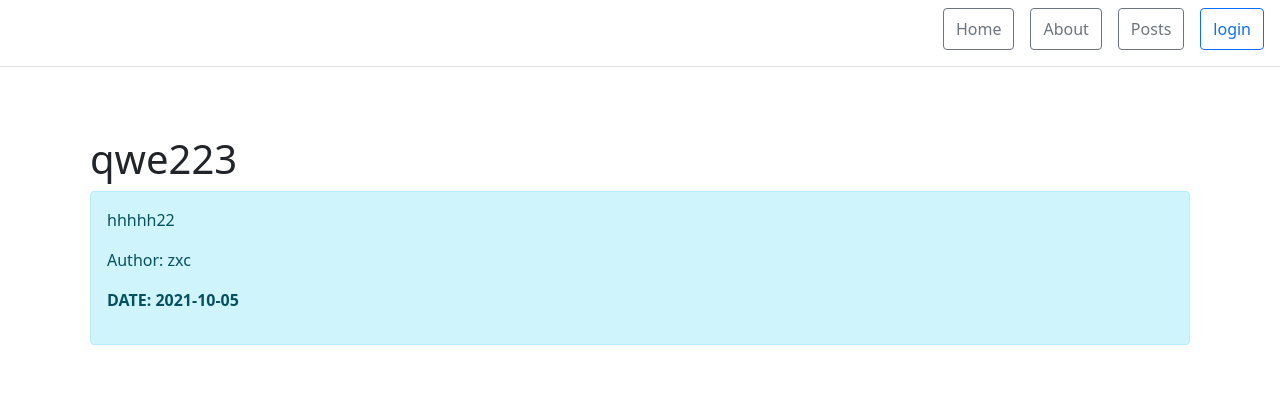
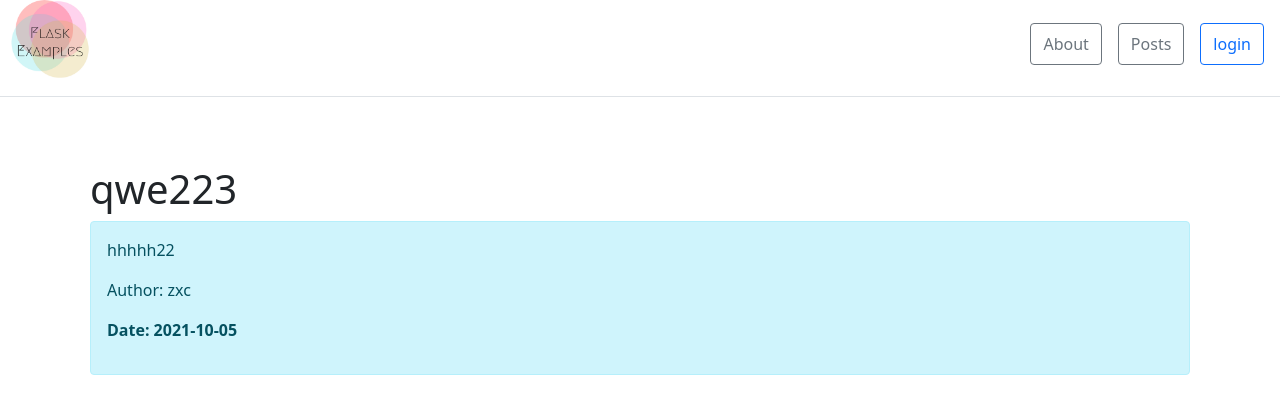
Before and after one commit to bogutskii/flask_example, a Flask app: page /posts/1 in a window 1280 px wide. Shown: the top 414 px of the page. Run offline with Flask 2, Linux system fonts and the light colour scheme; data comes from the database, SQL or seed files in the repository; both versions use the stored data as it was after the commit.

Commit message:
add logo

```diff
--- a/static/css/style.css
+++ b/static/css/style.css
@@ -33,7 +33,9 @@ display: inline-block;
   font-size: 45px;
 }
 
-
+.lft-mg5{
+margin-left: 10px
+}
 
 /* Style the tab */
 .tab {
--- a/templates/base.html
+++ b/templates/base.html
@@ -14,10 +14,18 @@
 <div>
     <header>
         <div class="d-flex flex-column flex-md-row align-items-center pb-3 mb-4 border-bottom">
+            <div class="lft-mg5">
+            <a href="/" class="d-flex align-items-center text-dark text-decoration-none">
+                <img src="{{url_for('static', filename='images/logo.png')}}" height="80px" alt="logo">
+            </a>
+                </div>
             <nav class="d-inline-flex mt-md-2 ms-md-auto">
-                <a class="me-3 py-2 btn btn-outline-secondary" href="/">Home</a>
+
+
+<!--                <a class="me-3 py-2 btn btn-outline-secondary" href="/">Home</a>-->
                 <a class="me-3 py-2 btn btn-outline-secondary" href="/about">About</a>
                 <a class="me-3 py-2 btn btn-outline-secondary" href="/posts">Posts</a>
+
                 {% if current_user.is_authenticated %}
                 <a class="me-3 py-2 btn btn-outline-info" href="/create_post">Create</a>
 
@@ -46,7 +54,6 @@
                 <a class="me-3 py-2 btn btn-outline-primary" href="/login">login</a>
                 {% endif %}
 
-
             </nav>
         </div>
     </header>
--- a/templates/posts_detail.html
+++ b/templates/posts_detail.html
@@ -11,8 +11,8 @@
     <div class="alert alert-info">
         <p>{{article.text}}</p>
         <p>Author: {{article.author}}</p>
-        <p><b>DATE: {{article.date.date()}}</b></p>
-        {% if current_user.username|length > 0%}
+        <p><b>Date: {{article.date.date()}}</b></p>
+      {% if current_user.is_authenticated and current_user.username == article.author %}
         <a href="/posts/{{article.id}}/delete" class="btn btn-danger"> Delete</a>
         <a href="/posts/{{article.id}}/update" class="btn btn-info"> Edit</a>
         {% endif %}
```
Also changed, not shown: blogs.db, static/images/logo.png (added).
